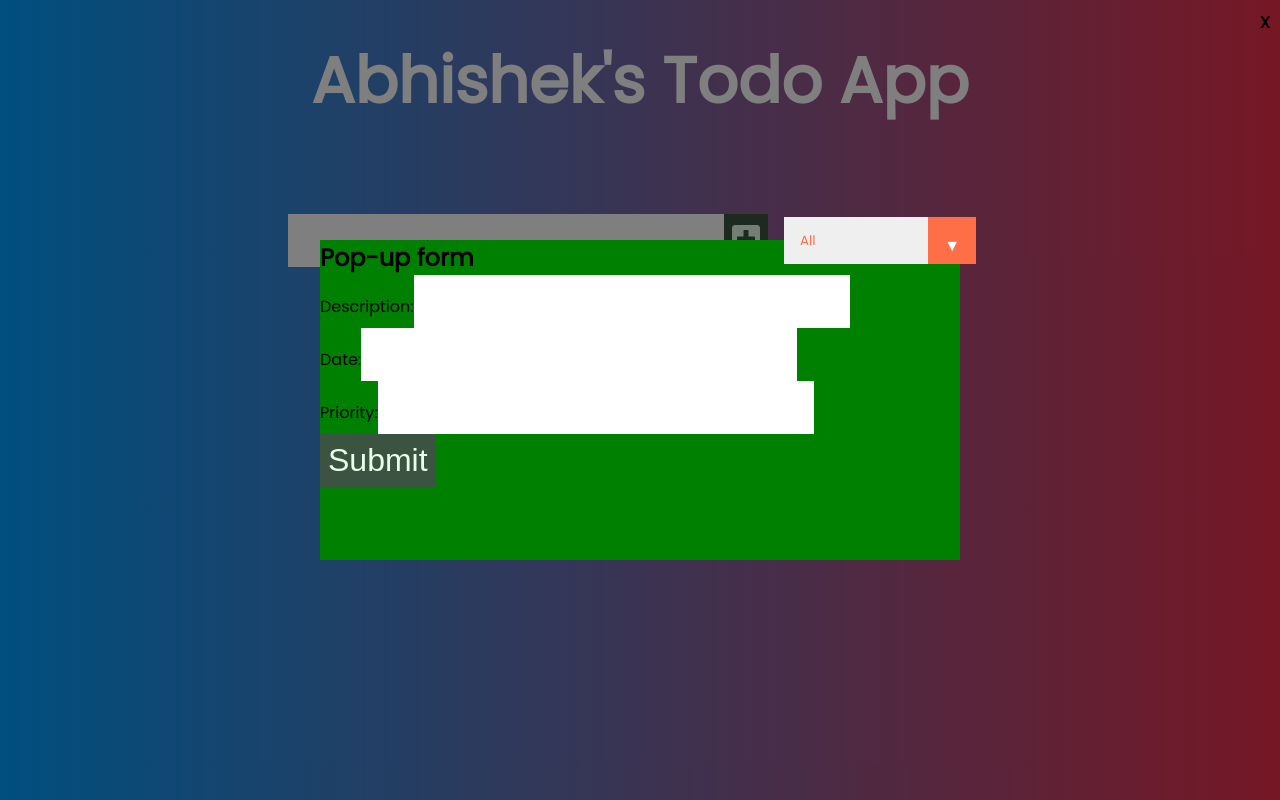
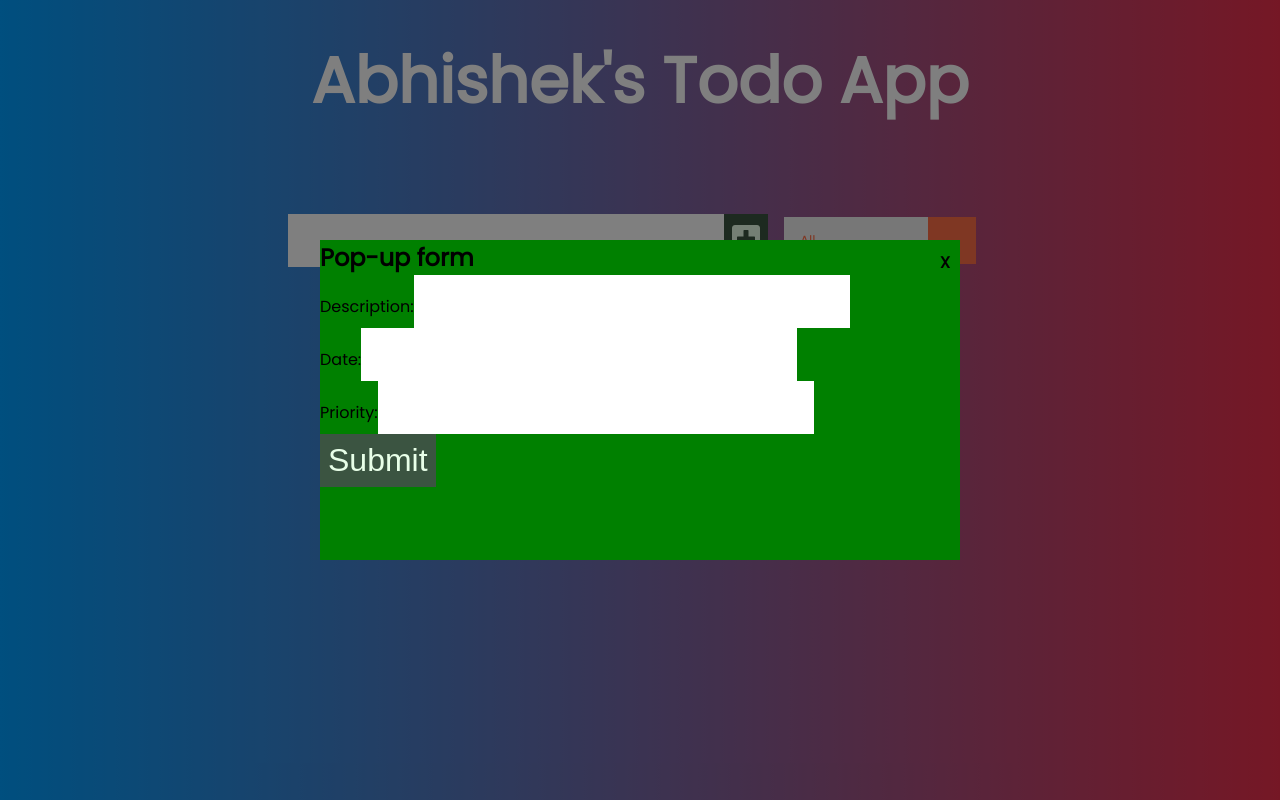
Before and after one commit to abhishek-dpai/Assignment-2-Todo-App, a React (Create React App) app: page / in a window 1280 px wide. Both pictures are taken after a click on the button 746 px from the left and 240 px from the top of the page. Built offline with nearby package versions, Linux system fonts and the light colour scheme.

Commit message:
sync up call changes

```diff
--- a/src/App.css
+++ b/src/App.css
@@ -142,7 +142,7 @@ select {
   display: flex;
   align-items: center;
   justify-content: center;
-
+  z-index: 5;
 }
 .model-popup{
   position: relative;
@@ -162,7 +162,7 @@ select {
   cursor: pointer;
 }
 .modal-close{
-  position: fixed;
+  position: absolute;
   top:10px;
   right:10px;
   font-weight: bold;
--- a/src/components/PopUpForm.js
+++ b/src/components/PopUpForm.js
@@ -1,7 +1,8 @@
 import React from "react";
 import '../App.css';
 
-const PopUpForm = (priority, setPriority, date, setDate, description, setDescription,todosDetails, setTodosDetails, id) => {
+const PopUpForm = (props) => {
+    const {priority, setPriority, date, setDate, description, setDescription,todosDetails, setTodosDetails, id}=props;
     const inputDescriptionHandler=(e)=>{
         setDescription(e.target.value);
     }
@@ -12,7 +13,8 @@ const PopUpForm = (priority, setPriority, date, setDate, description, setDescrip
         setPriority(e.target.value);
     }
     const submitDetailsHandler=(e)=>{
-        console.log(e);
+        e.preventDefault();
+        console.log(todosDetails);
          setTodosDetails([...todosDetails, {description: description, date:date, priority:priority  }]);
     }
 
```
